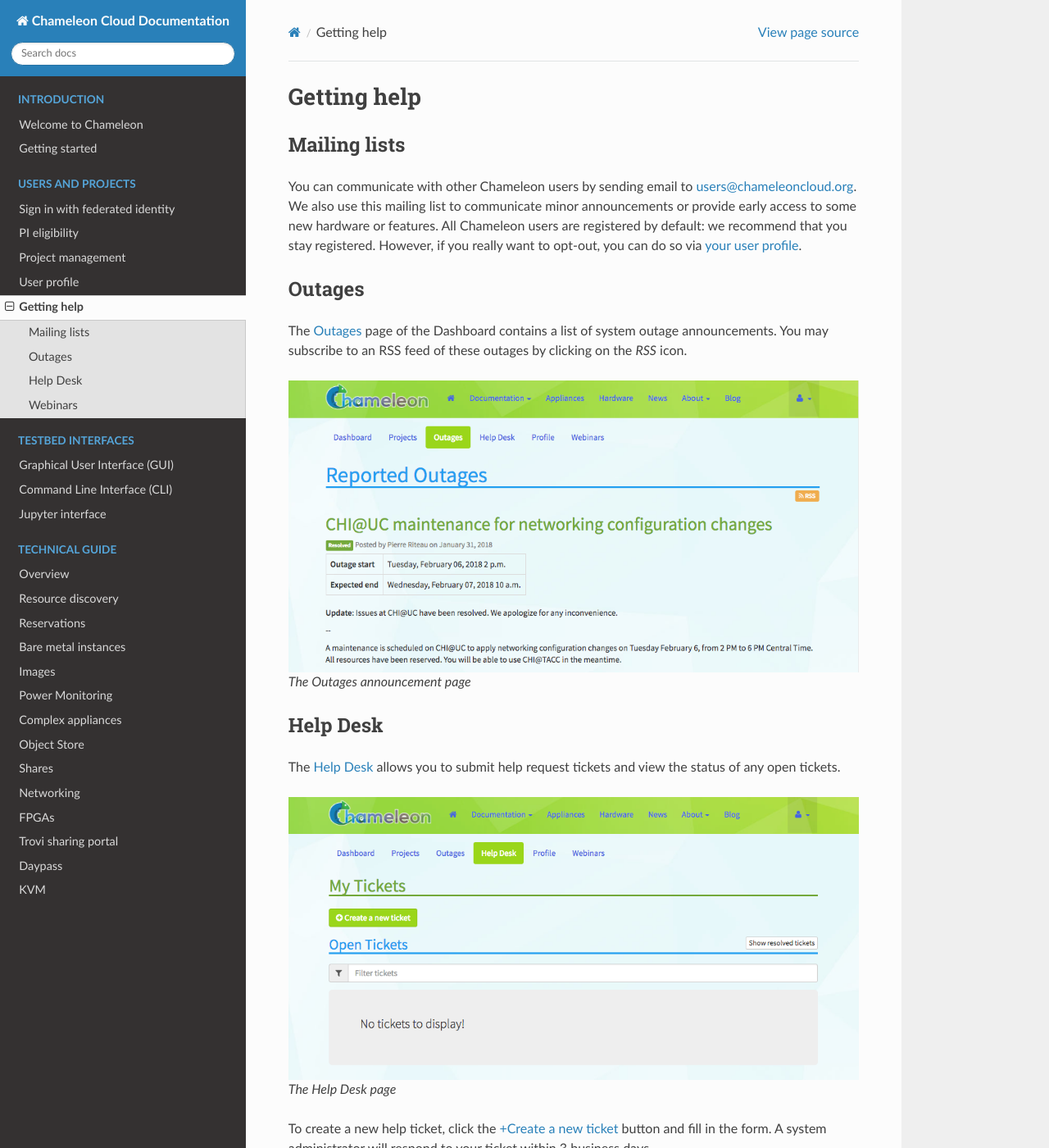
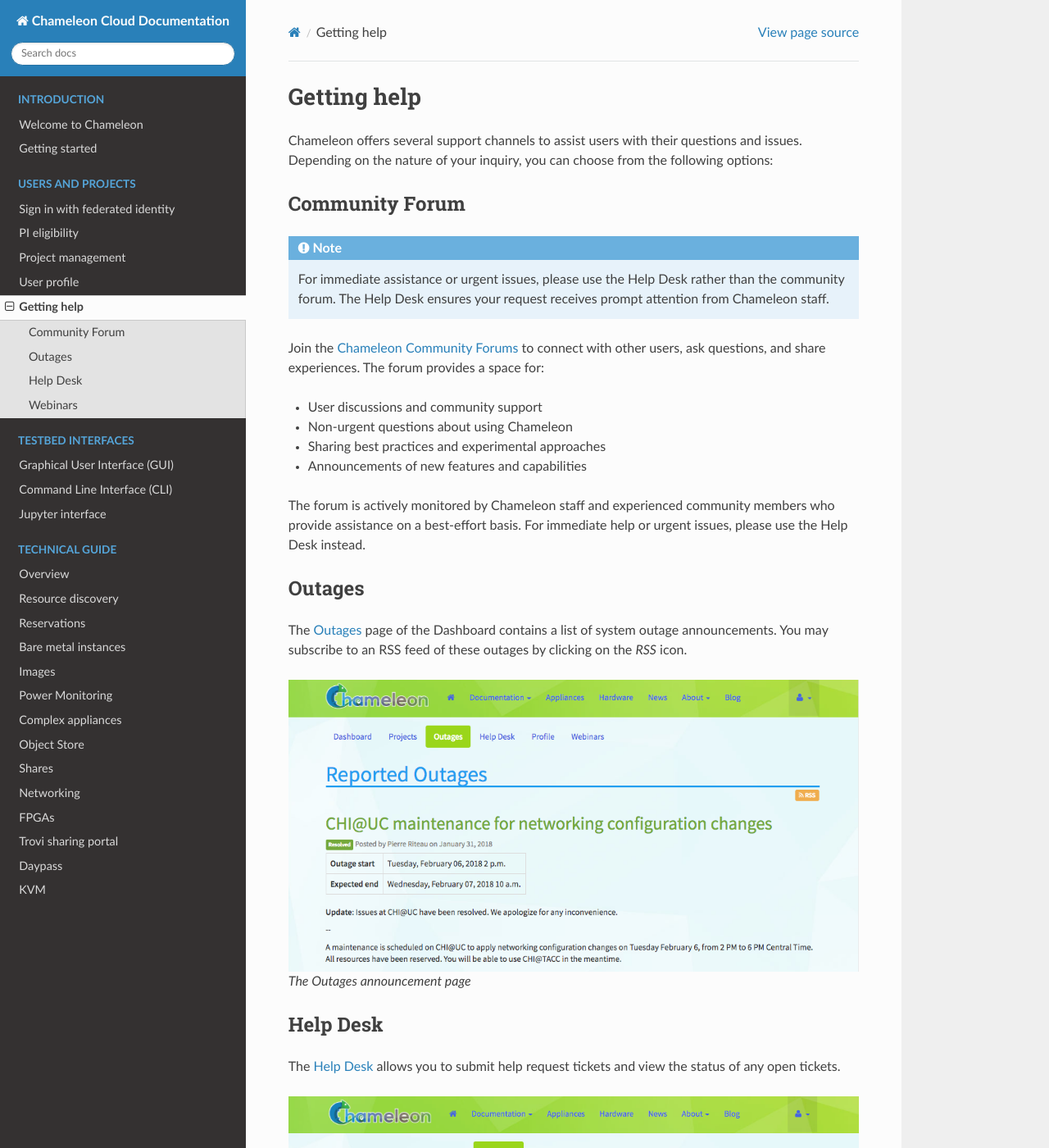
Before and after one commit to ChameleonCloud/docs, a Sphinx documentation site: the page built from source/user/help.rst, in a window 1280 px wide and 1400 px high. Shown: the whole window at 82% size. Built offline with Sphinx 7.4.7 and the Read the Docs theme 3.1.0, drawn with Linux system fonts in a browser that asks for light colours; some of the changed text lies outside the part shown.

Commit message:
Remove reference to mailing lists add reference to forum

```diff
--- a/source/user/help.rst
+++ b/source/user/help.rst
@@ -4,15 +4,29 @@
 Getting help
 =============
 
-Mailing lists
-=============
+Chameleon offers several support channels to assist users with their
+questions and issues. Depending on the nature of your inquiry, you can choose
+from the following options:
 
-You can communicate with other Chameleon users by sending email to
-users@chameleoncloud.org. We also use this mailing list to communicate minor
-announcements or provide early access to some new hardware or features. All
-Chameleon users are registered by default: we recommend that you stay
-registered. However, if you really want to opt-out, you can do so via `your user
-profile <https://www.chameleoncloud.org/user/profile/>`_.
+Community Forum
+===============
+
+.. note::
+   For immediate assistance or urgent issues, please use the Help Desk rather
+   than the community forum. The Help Desk ensures your request receives prompt
+   attention from Chameleon staff.
+
+Join the `Chameleon Community Forums <https://forum.chameleoncloud.org/>`_ to connect
+with other users, ask questions, and share experiences. The forum provides a space for:
+
+* User discussions and community support
+* Non-urgent questions about using Chameleon
+* Sharing best practices and experimental approaches
+* Announcements of new features and capabilities
+
+The forum is actively monitored by Chameleon staff and experienced community members
+who provide assistance on a best-effort basis. For immediate help or urgent issues,
+please use the Help Desk instead.
 
 .. _outages-page:
 
@@ -45,13 +59,6 @@ To create a new help ticket, click the `+Create a new ticket
 <https://www.chameleoncloud.org/user/help/ticket/new/>`_ button and fill in the
 form. A system administrator will respond to your ticket within 3 business days.
 
-.. note::
-   An alternative way of asking for help is sending an email to the `Chameleon
-   users mailing list <mailto:users@chameleoncloud.org>`_, especially when the
-   Help Desk is down or you think it's something worth sharing with all
-   Chameleon users. A system administrator will reply to your email and, if
-   necessary, create a ticket for you.
-
 .. _webinars-page:
 
 Webinars
```
